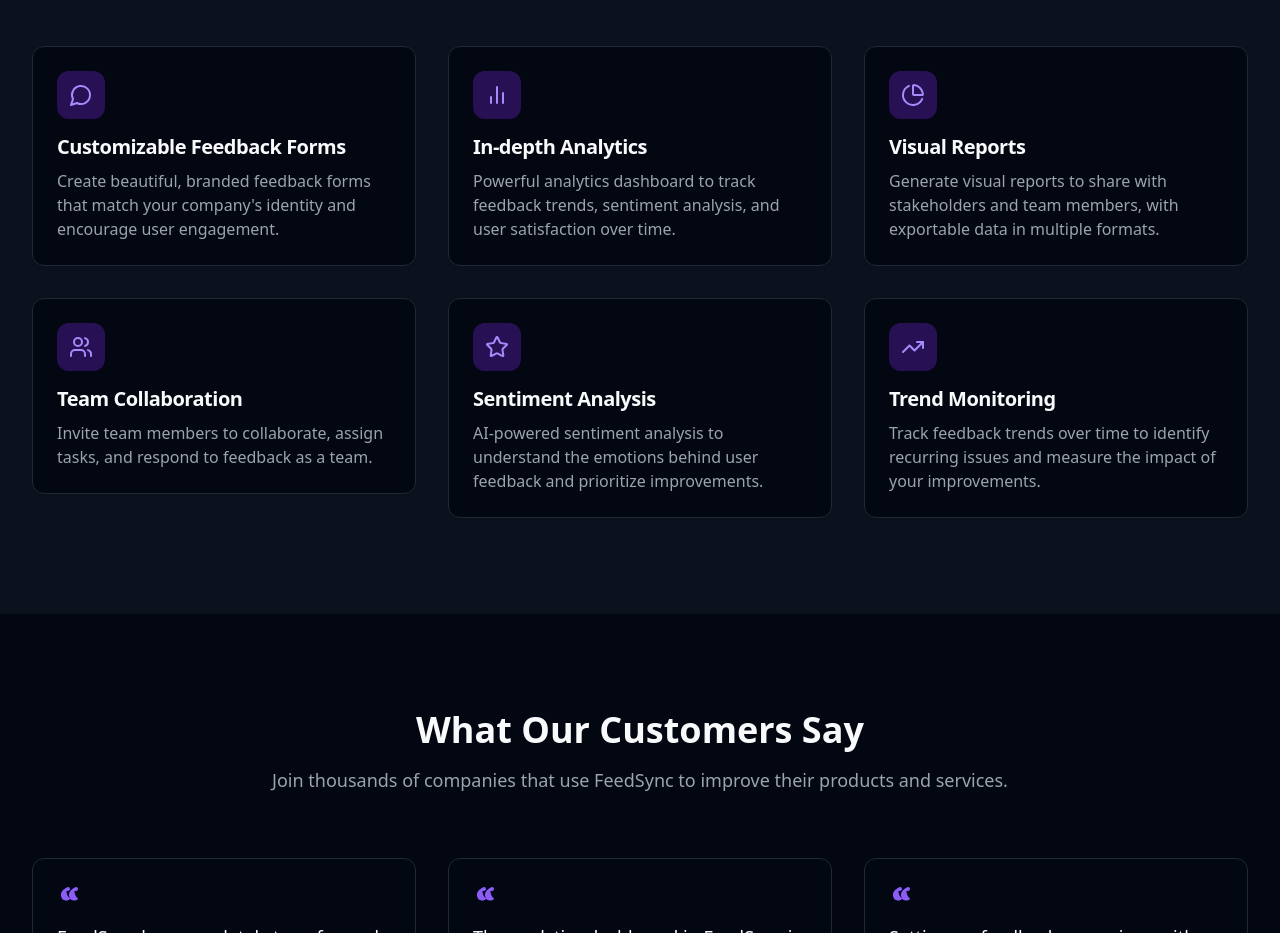
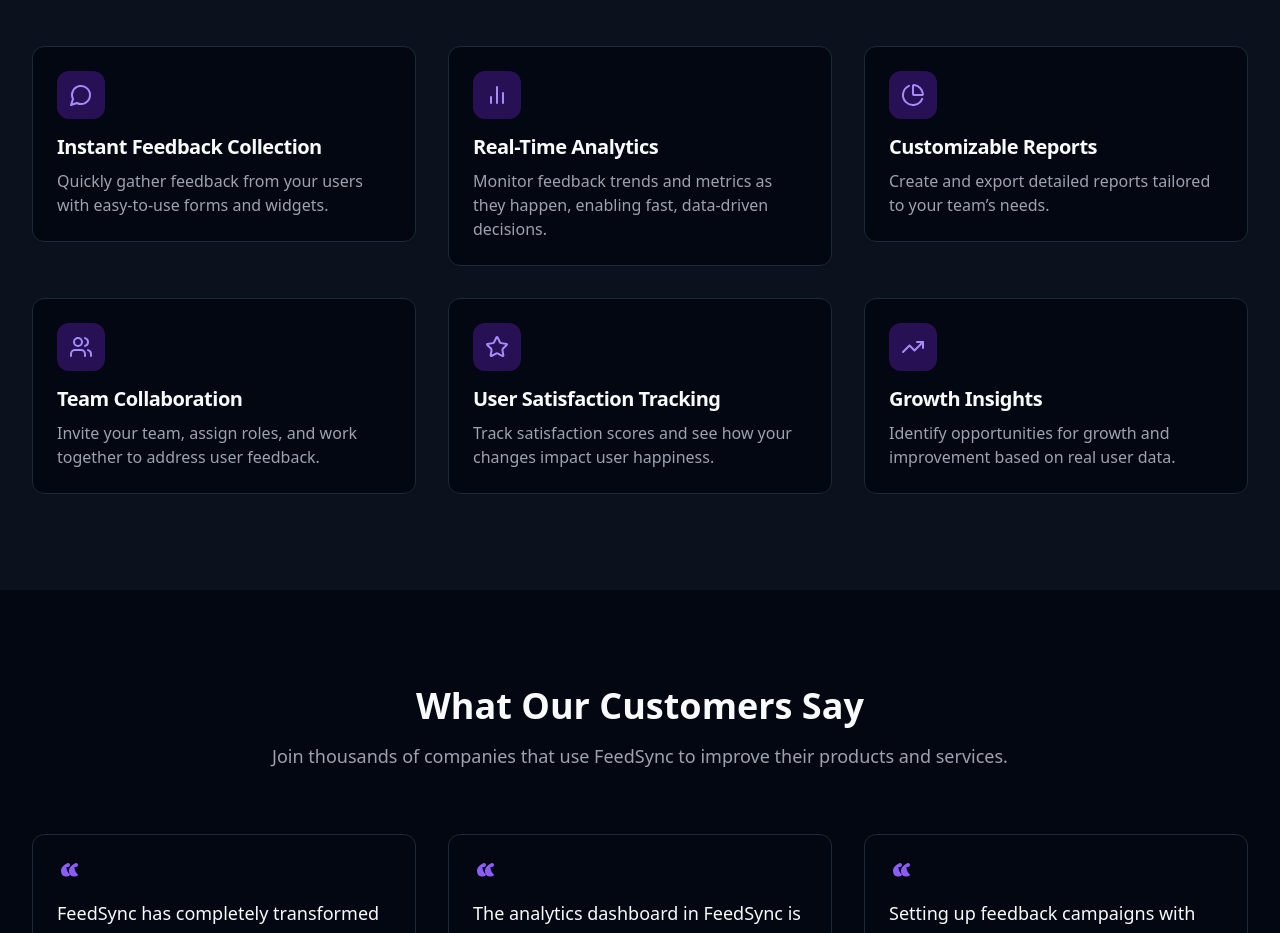
Before and after one commit to irahuldutta02/feed-sync, a React (Vite) app in the folder client/: page / in a window 1280 px wide. Shown: the part 860-1793 px from the top of the page. Built offline with nearby package versions, Linux system fonts and the light colour scheme; no server answers; the HTML template or start-up script is replaced by a standard one.

Commit message:
refactor: replace Link components with anchor tags in Footer for improved navigation

```diff
--- a/client/src/components/layout/Footer.tsx
+++ b/client/src/components/layout/Footer.tsx
@@ -1,5 +1,3 @@
-import React from "react";
-import { Link } from "react-router-dom";
 import { Logo } from "../ui-custom/Logo";
 
 const Footer = () => {
@@ -10,9 +8,9 @@ const Footer = () => {
       <div className="container mx-auto px-4 sm:px-6 lg:px-8 py-12">
         <div className="grid grid-cols-1 md:grid-cols-4 gap-8">
           <div>
-            <Link to="/" className="inline-block mb-4">
+            <a href="#" className="inline-block mb-4">
               <Logo />
-            </Link>
+            </a>
             <p className="text-muted-foreground mb-4">
               The modern way to collect, analyze, and improve with feedback.
             </p>
@@ -69,36 +67,36 @@ const Footer = () => {
             </h3>
             <ul className="space-y-2">
               <li>
-                <Link
-                  to="/features"
+                <a
+                  href="#"
                   className="text-muted-foreground hover:text-brand-600"
                 >
                   Features
-                </Link>
+                </a>
               </li>
               <li>
-                <Link
-                  to="/pricing"
+                <a
+                  href="#"
                   className="text-muted-foreground hover:text-brand-600"
                 >
                   Pricing
-                </Link>
+                </a>
               </li>
               <li>
-                <Link
-                  to="/roadmap"
+                <a
+                  href="#"
                   className="text-muted-foreground hover:text-brand-600"
                 >
                   Roadmap
-                </Link>
+                </a>
               </li>
               <li>
-                <Link
-                  to="/changelog"
+                <a
+                  href="#"
                   className="text-muted-foreground hover:text-brand-600"
                 >
                   Changelog
-                </Link>
+                </a>
               </li>
             </ul>
           </div>
@@ -109,36 +107,36 @@ const Footer = () => {
             </h3>
             <ul className="space-y-2">
               <li>
-                <Link
-                  to="/docs"
+                <a
+                  href="#"
                   className="text-muted-foreground hover:text-brand-600"
                 >
                   Documentation
-                </Link>
+                </a>
               </li>
               <li>
-                <Link
-                  to="/guides"
+                <a
+                  href="#"
                   className="text-muted-foreground hover:text-brand-600"
                 >
                   Guides
-                </Link>
+                </a>
               </li>
               <li>
-                <Link
-                  to="/blog"
+                <a
+                  href="#"
                   className="text-muted-foreground hover:text-brand-600"
                 >
                   Blog
-                </Link>
+                </a>
               </li>
               <li>
-                <Link
-                  to="/help"
+                <a
+                  href="#"
                   className="text-muted-foreground hover:text-brand-600"
                 >
                   Help Center
-                </Link>
+                </a>
               </li>
             </ul>
           </div>
@@ -149,36 +147,36 @@ const Footer = () => {
             </h3>
             <ul className="space-y-2">
               <li>
-                <Link
-                  to="/about"
+                <a
+                  href="#"
                   className="text-muted-foreground hover:text-brand-600"
                 >
                   About Us
-                </Link>
+                </a>
               </li>
               <li>
-                <Link
-                  to="/careers"
+                <a
+                  href="#"
                   className="text-muted-foreground hover:text-brand-600"
                 >
                   Careers
-                </Link>
+                </a>
               </li>
               <li>
-                <Link
-                  to="/privacy"
+                <a
+                  href="#"
                   className="text-muted-foreground hover:text-brand-600"
                 >
                   Privacy Policy
-                </Link>
+                </a>
               </li>
               <li>
-                <Link
-                  to="/terms"
+                <a
+                  href="#"
                   className="text-muted-foreground hover:text-brand-600"
                 >
                   Terms of Service
-                </Link>
+                </a>
               </li>
             </ul>
           </div>
--- a/client/src/pages/Index.tsx
+++ b/client/src/pages/Index.tsx
@@ -1,6 +1,5 @@
-import React from "react";
-import { useNavigate } from "react-router-dom";
-import { motion } from "framer-motion";
+import Footer from "@/components/layout/Footer";
+import Header from "@/components/layout/Header";
 import { Button } from "@/components/ui/button";
 import {
   Card,
@@ -9,17 +8,17 @@ import {
   CardHeader,
   CardTitle,
 } from "@/components/ui/card";
-import Header from "@/components/layout/Header";
-import Footer from "@/components/layout/Footer";
+import { useAuth } from "@/contexts/AuthContext";
+import { motion } from "framer-motion";
 import {
   BarChart2,
+  MessageCircle,
   PieChart,
-  MessageCircle,
-  Users,
   Star,
   TrendingUp,
+  Users,
 } from "lucide-react";
-import { useAuth } from "@/contexts/AuthContext";
+import { useNavigate } from "react-router-dom";
 
 const FeatureCard = ({ icon, title, description }) => (
   <Card className="hover:shadow-md transition-all bg-white dark:bg-card border-border">
@@ -165,8 +164,8 @@ const Index = () => {
             >
               <FeatureCard
                 icon={<MessageCircle size={24} />}
-                title="Customizable Feedback Forms"
-                description="Create beautiful, branded feedback forms that match your company's identity and encourage user engagement."
+                title="Instant Feedback Collection"
+                description="Quickly gather feedback from your users with easy-to-use forms and widgets."
               />
             </motion.div>
 
@@ -178,8 +177,8 @@ const Index = () => {
             >
               <FeatureCard
                 icon={<BarChart2 size={24} />}
-                title="In-depth Analytics"
-                description="Powerful analytics dashboard to track feedback trends, sentiment analysis, and user satisfaction over time."
+                title="Real-Time Analytics"
+                description="Monitor feedback trends and metrics as they happen, enabling fast, data-driven decisions."
               />
             </motion.div>
 
@@ -191,8 +190,8 @@ const Index = () => {
             >
               <FeatureCard
                 icon={<PieChart size={24} />}
-                title="Visual Reports"
-                description="Generate visual reports to share with stakeholders and team members, with exportable data in multiple formats."
+                title="Customizable Reports"
+                description="Create and export detailed reports tailored to your team’s needs."
               />
             </motion.div>
 
@@ -205,7 +204,7 @@ const Index = () => {
               <FeatureCard
                 icon={<Users size={24} />}
                 title="Team Collaboration"
-                description="Invite team members to collaborate, assign tasks, and respond to feedback as a team."
+                description="Invite your team, assign roles, and work together to address user feedback."
               />
             </motion.div>
 
@@ -217,8 +216,8 @@ const Index = () => {
             >
               <FeatureCard
                 icon={<Star size={24} />}
-                title="Sentiment Analysis"
-                description="AI-powered sentiment analysis to understand the emotions behind user feedback and prioritize improvements."
+                title="User Satisfaction Tracking"
+                description="Track satisfaction scores and see how your changes impact user happiness."
               />
             </motion.div>
 
@@ -230,8 +229,8 @@ const Index = () => {
             >
               <FeatureCard
                 icon={<TrendingUp size={24} />}
-                title="Trend Monitoring"
-                description="Track feedback trends over time to identify recurring issues and measure the impact of your improvements."
+                title="Growth Insights"
+                description="Identify opportunities for growth and improvement based on real user data."
               />
             </motion.div>
           </div>
```
